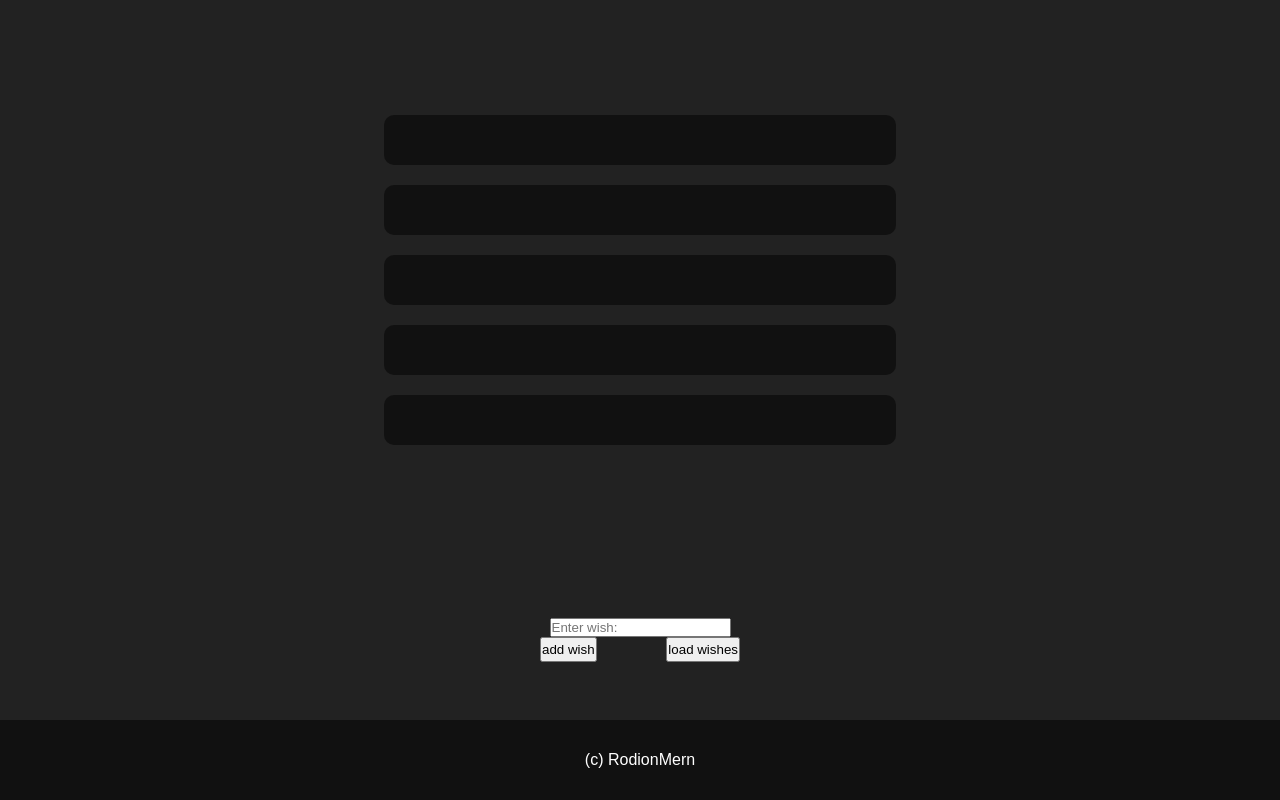
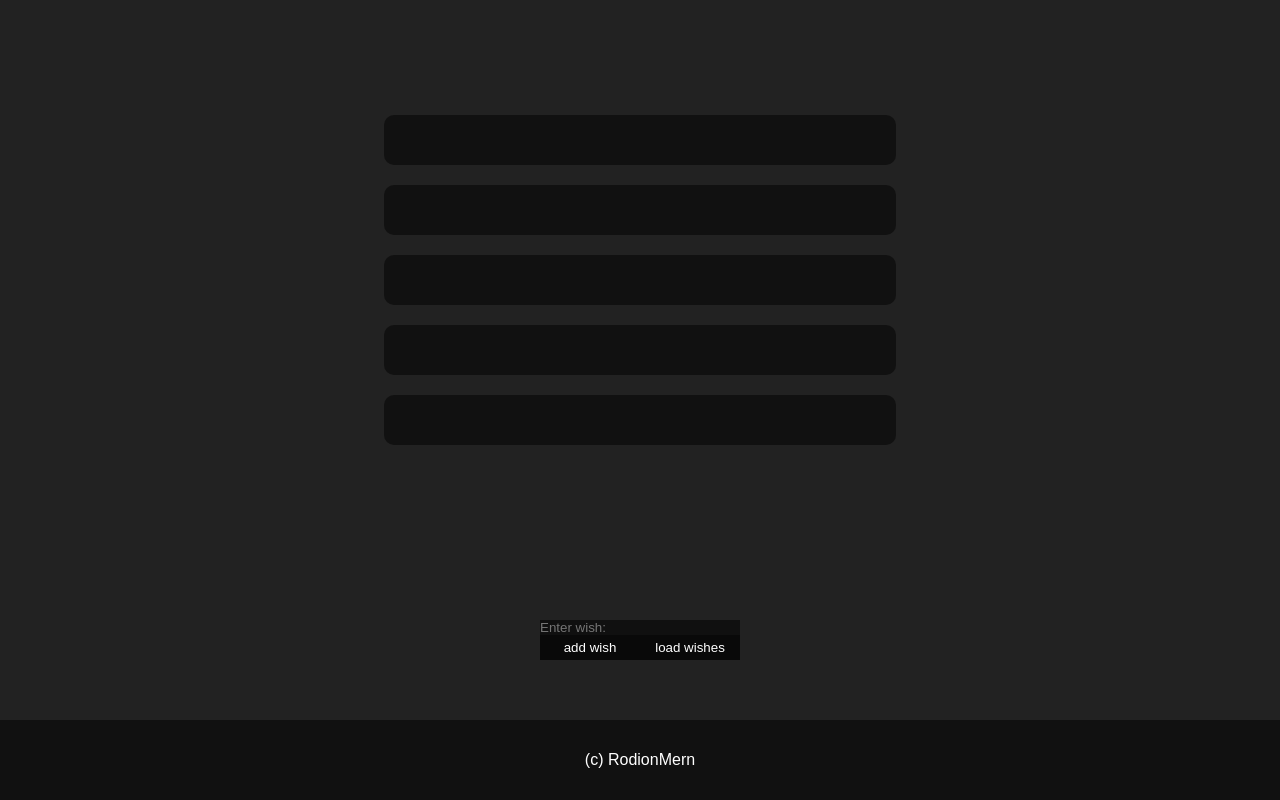
Before and after one commit to rodionmern/NewYear-wishlist, a plain HTML site: page index.html in a window 1280 px wide. Shown: the part 80-880 px from the top of the page. Drawn offline with Linux system fonts and the light colour scheme.

Commit message:
btns, prompt, js

```diff
--- a/master.css
+++ b/master.css
@@ -109,6 +109,13 @@ body {
 
 			color: #FFF;
 		}
+			#prompt-text {
+				width: 200px;
+				height: 12.5;
+				color: white;
+				background-color: #101010;
+				border: none;
+			}
 			.Btns {
 
 				height: 25px;
@@ -117,7 +124,20 @@ body {
 				display: flex;
 				justify-content: space-between;
 			}
-
+				#promptbtn {
+					width: 100px;
+					height: 12.5;
+					color: white;
+					background-color: #090909;
+					border: none;
+				}
+				#loadbtn {
+					width: 100px;
+					height: 12.5;
+					color: white;
+					background-color: #090909;
+					border: none;
+				}
 	footer {
 		display: flex;
 		justify-content: center;
```
Also changed, not shown: app.js (+5 -5 lines).
